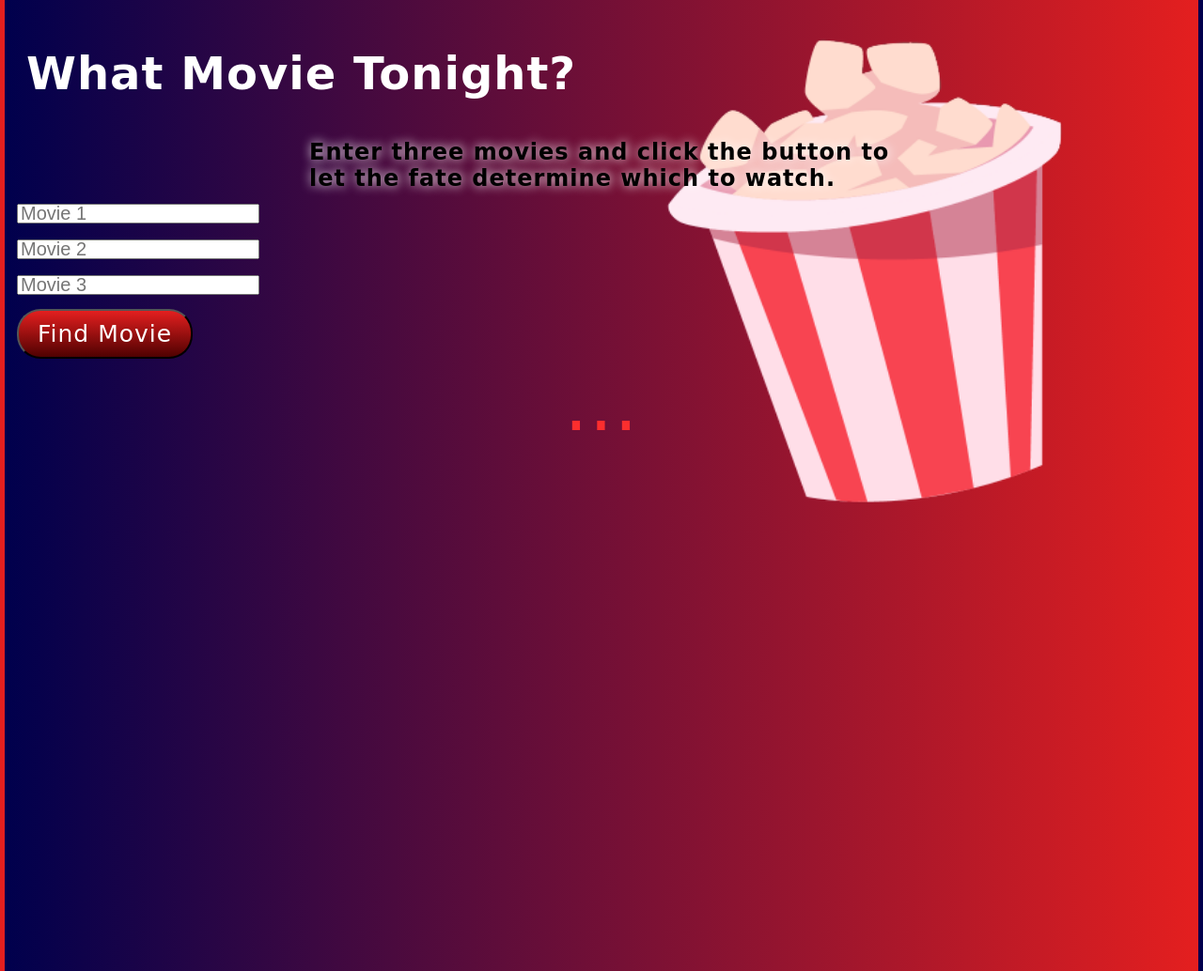
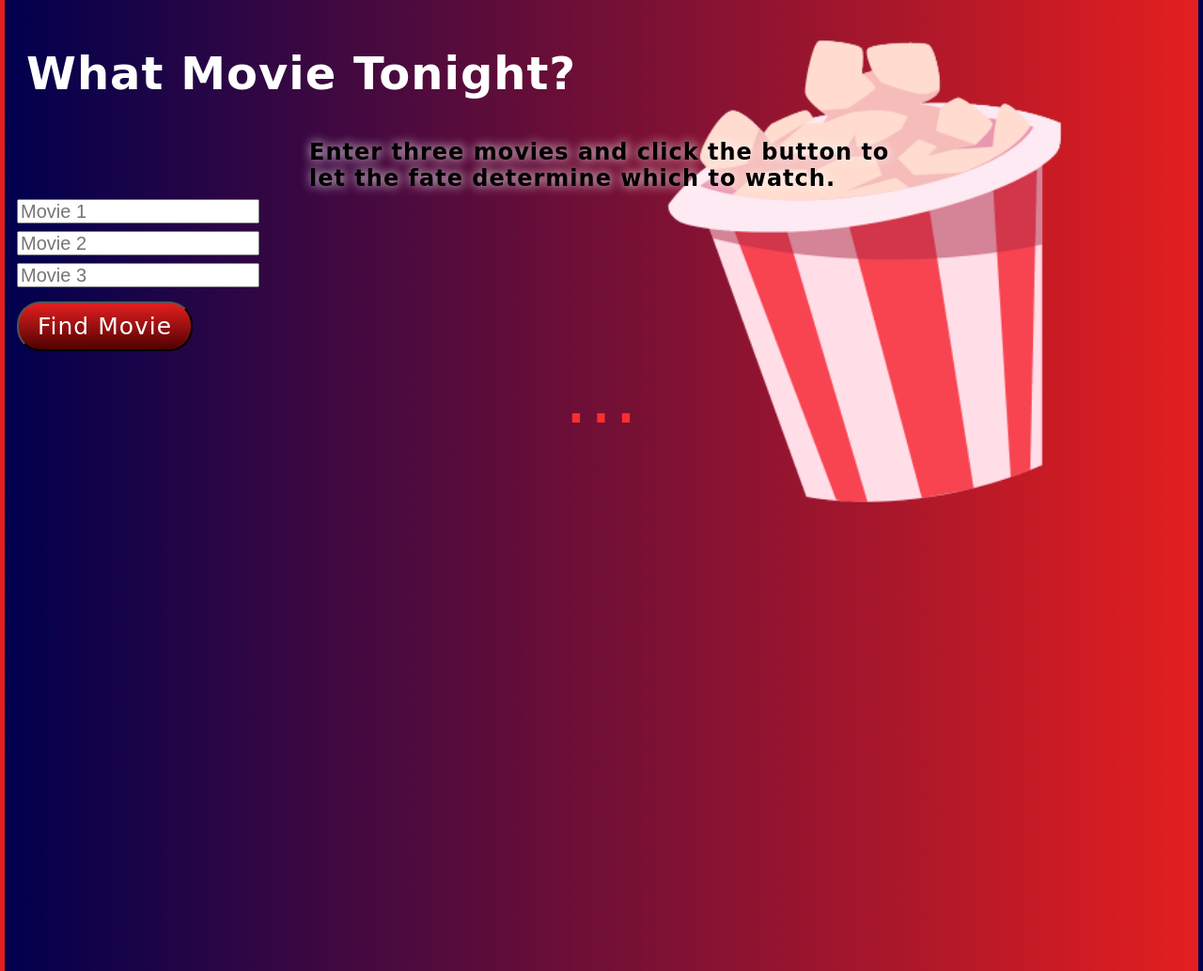
Before and after one commit to nadi-cat/whatmovietonight, a plain HTML site: page index.html in a window 1280 px wide. Shown: the whole page at 94% size. Drawn offline with Linux system fonts and the light colour scheme; a web font is replaced by a local one.

Commit message:
Add files via upload

```diff
--- a/index.html
+++ b/index.html
@@ -20,7 +20,7 @@
 
     <div class="middle">
         <h2>Enter three movies and click the button to let the fate determine which to watch.</h2>
-        <div class="movies">
+        <div>
              <input type="text" id="myMovie1" placeholder="Movie 1"><br>
              <input type="text" id="myMovie2" placeholder="Movie 2"><br>
              <input type="text" id="myMovie3" placeholder="Movie 3"><br>
--- a/styles.css
+++ b/styles.css
@@ -59,26 +59,25 @@ p{
 
 }
 
-.movies{
-    font-size: 2em;
-    display: block;
-}
 
 #myMovie1{
-    height:15px;
+    height:20px;
     width: 250px;
     font-size:15pt;
+    margin-bottom: 8px;
+    margin-top: 8px;
 
 
 }
 #myMovie2{
-    height:15px;
+    height:20px;
     width: 250px;
     font-size:15pt;
+    margin-bottom: 8px;
 
 }
 #myMovie3{
-    height:15px;
+    height:20px;
     width: 250px;
     font-size:15pt;
     margin-bottom: 15px;
```
